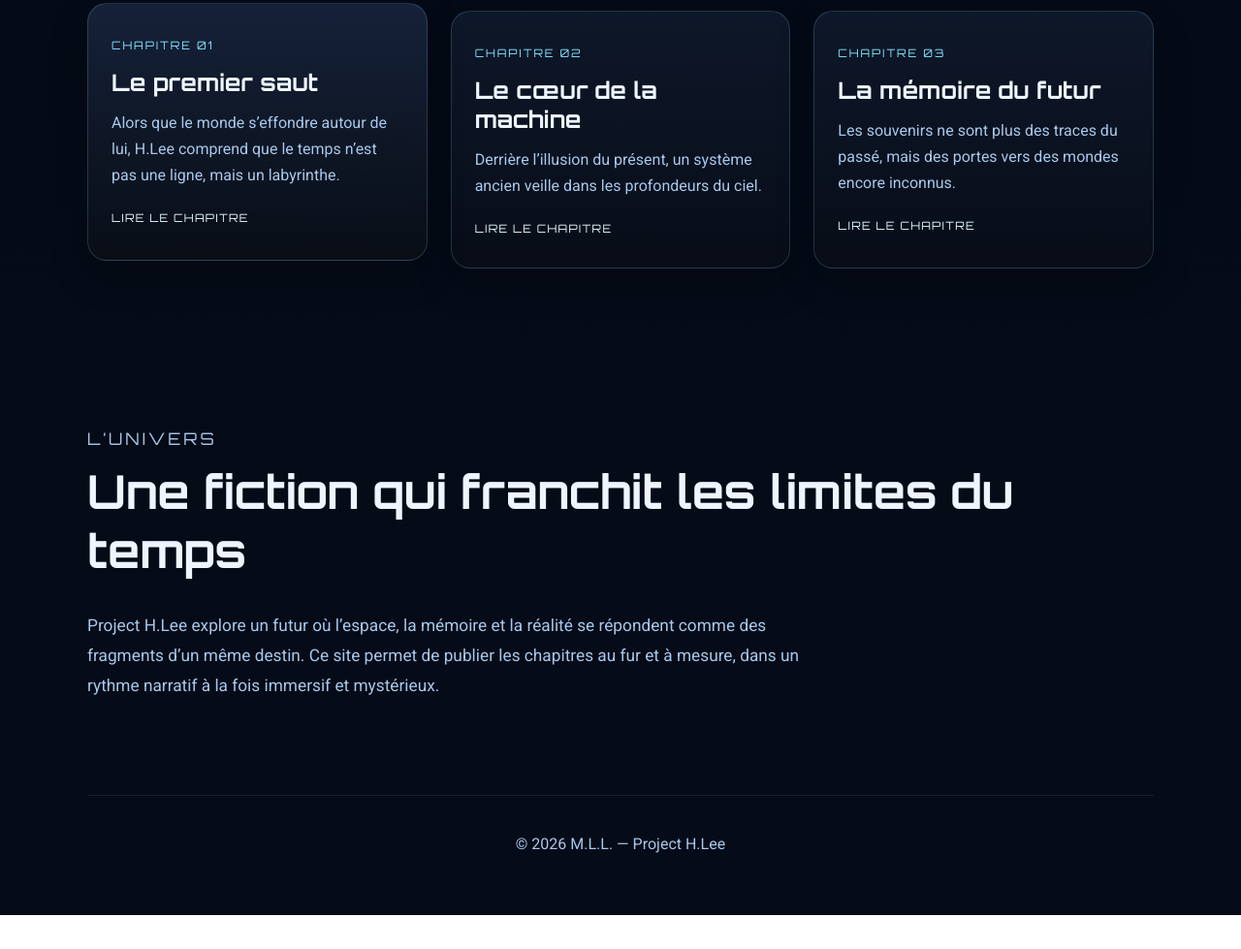
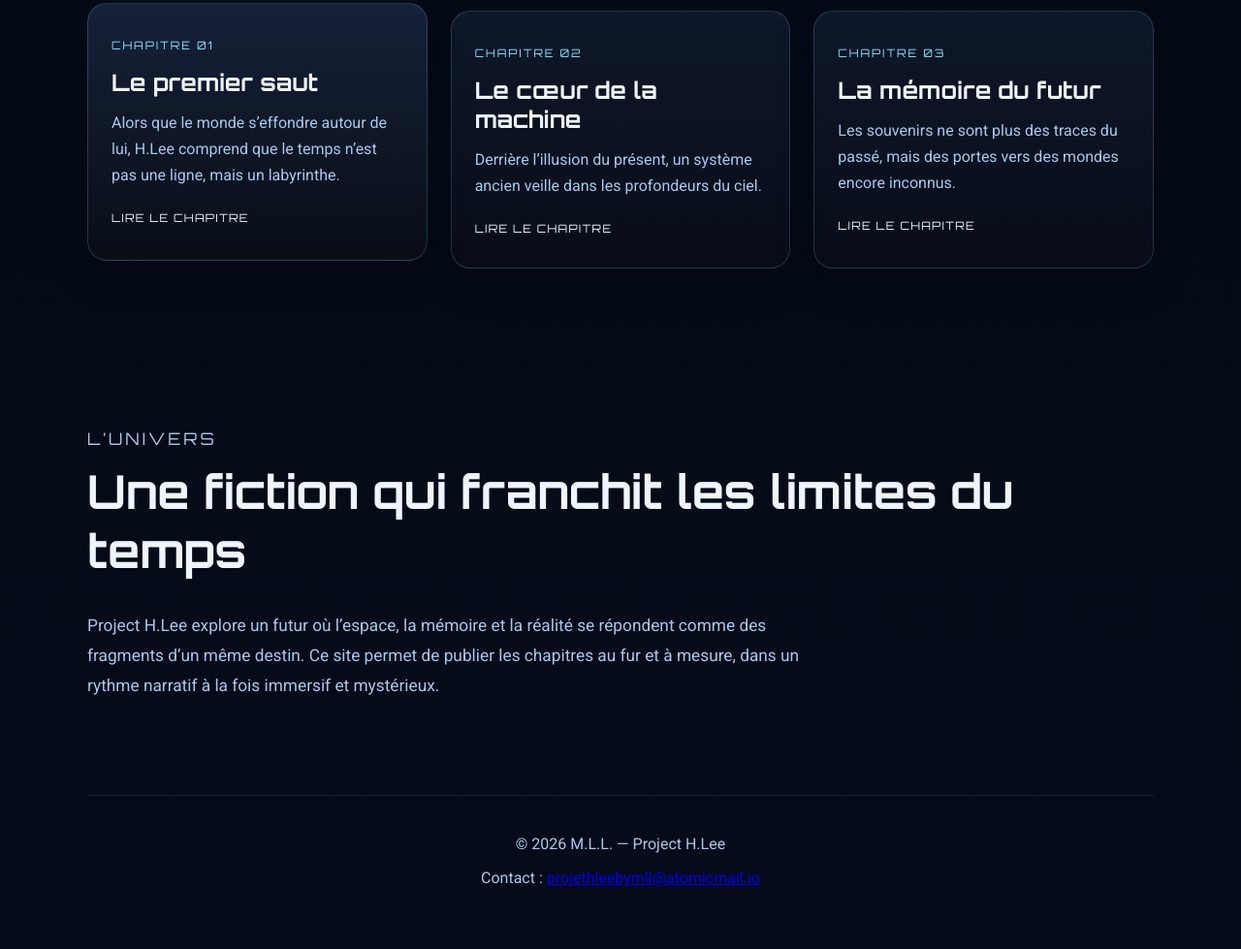
Before and after one commit to MLL-coder1/my-book-website, a plain HTML site: page index.html in a window 1280 px wide. Shown: the part 1224-2203 px from the top of the page at 97% size. Before the commit the page ends 2168 px from the top, so only its background shows below. Drawn offline with Linux system fonts and the light colour scheme.

Commit message:
Ajouter l'adresse e-mail de contact dans la section footer du site.

```diff
--- a/index.html
+++ b/index.html
@@ -112,6 +112,10 @@
 
       <footer class="site-footer" id="contact">
         <p>© 2026 M.L.L. — Project H.Lee</p>
+        <p>
+          Contact :
+          <a href="mailto:projethleebymll@atomicmail.io">projethleebymll@atomicmail.io</a>
+        </p>
       </footer>
     </div>
   </body>
```
